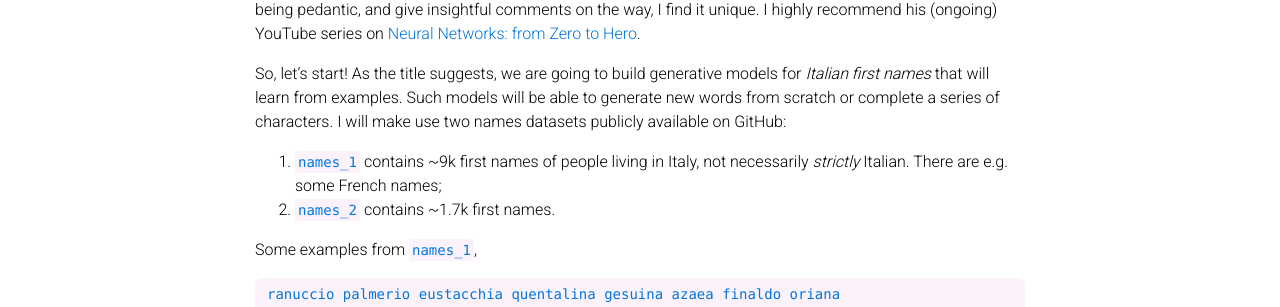
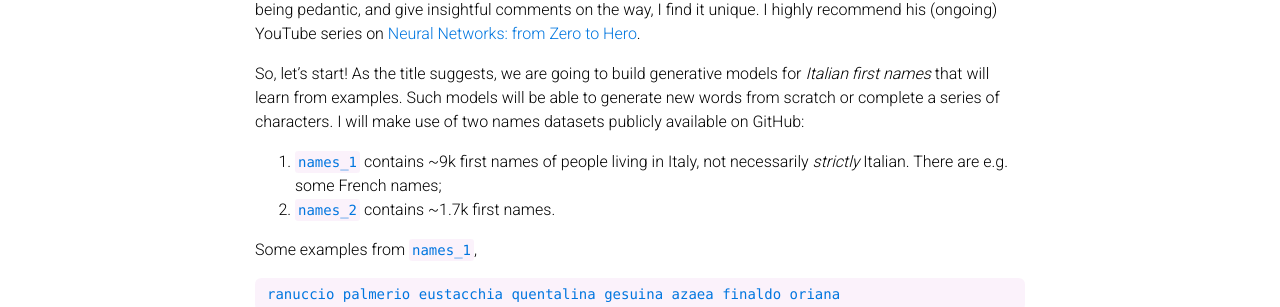
Before and after one commit to leonardopetrini/leonardopetrini.github.io, a Jekyll site: the page built from _posts/2021-12-04-italian-names.md, in a window 1280 px wide and 900 px high. Shown: the part 289-596 px from the top of the window. Built offline with Jekyll 4.4.1, drawn with Linux system fonts in a browser that asks for light colours; full-size pictures stand in for the smaller copies a plugin makes; comment, search, counter and statistics services are not loaded; a style sheet for code colours, icons or effects is not loaded; part of the change alters nothing that is shown.

```diff
--- a/_config.yml
+++ b/_config.yml
@@ -300,6 +300,8 @@ jekyll-diagrams:
     # configuration, see https://github.com/zhustec/jekyll-diagrams.
     # feel free to comment out this section if not using jekyll diagrams.
 
+# Google Analytics
+google_analytics: G-KYRX4WM6CB
 
 # -----------------------------------------------------------------------------
 # Optional Features
--- /dev/null
+++ b/_includes/analytics.html
@@ -0,0 +1,9 @@
+<!-- Google tag (gtag.js) -->
+<script async src="https://www.googletagmanager.com/gtag/js?id=G-KYRX4WM6CB"></script>
+<script>
+  window.dataLayer = window.dataLayer || [];
+  function gtag(){dataLayer.push(arguments);}
+  gtag('js', new Date());
+
+  gtag('config', '{{ site.google_analytics }}');
+</script>
--- a/_layouts/default.html
+++ b/_layouts/default.html
@@ -10,7 +10,11 @@
       <meta http-equiv="refresh" content="0; url={{ page.redirect_to }}" />
     {%- endif -%}
     {% include head.html %}
-    </head>
+
+    {% if site.google_analytics %}
+    {% include analytics.html %}
+    {% endif %}
+  </head>
 
   <!-- Body -->
   <body class="{% if site.navbar_fixed %}fixed-top-nav{% endif %} {% unless site.footer_fixed %}sticky-bottom-footer{% endunless %}">
--- a/_posts/2021-12-04-italian-names.md
+++ b/_posts/2021-12-04-italian-names.md
@@ -9,7 +9,7 @@ categories: ml-projects blogposts
 
 This series of posts is largely inspired by Andrej Karpathy's [*makemore*](https://github.com/karpathy/makemore). In my experience as an ML researcher, I've never found a more clear and sharp teacher than Andrej, his ability to walk you through the basics without being pedantic, and give insightful comments on the way, I find it unique. I highly recommend his (ongoing) YouTube series on [Neural Networks: from Zero to Hero](https://www.youtube.com/watch?v=VMj-3S1tku0&list=PLAqhIrjkxbuWI23v9cThsA9GvCAUhRvKZ).
 
-So, let's start! As the title suggests, we are going to build generative models for *Italian first names* that will learn from examples. Such models will be able to generate new words from scratch or complete a series of characters. I will make use two names datasets publicly available on GitHub:
+So, let's start! As the title suggests, we are going to build generative models for *Italian first names* that will learn from examples. Such models will be able to generate new words from scratch or complete a series of characters. I will make use of two names datasets publicly available on GitHub:
 
 1. [`names_1`](https://gist.github.com/pdesterlich/2562329) contains ~9k first names of people living in Italy, not necessarily *strictly* Italian. There are e.g. some French names;
 2. [`names_2`](https://github.com/filippotoso/nomi-cognomi-italiani/blob/master/json/nomi-italiani.json) contains ~1.7k first names.
```
